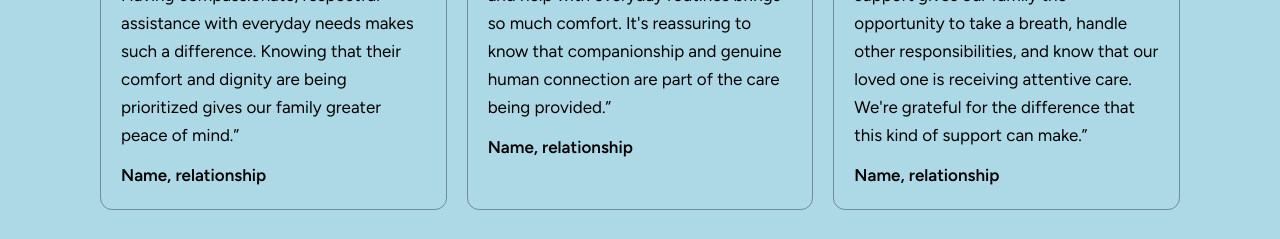
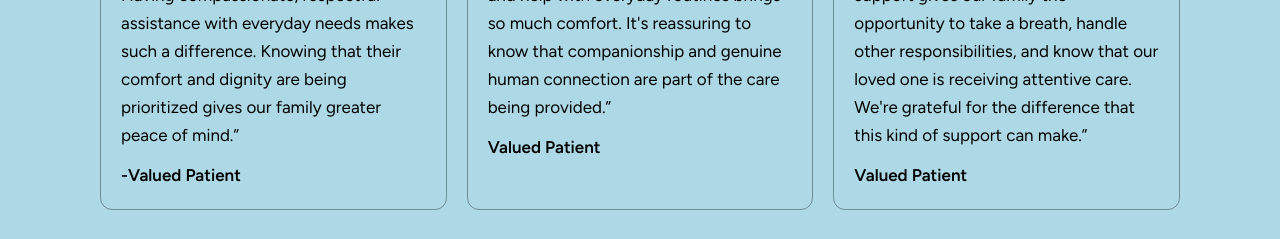
Before and after one commit to wisemufasa/Steadfast-Home-Care-LLC, a Next.js app: page / in a window 1280 px wide. Shown: the part 3720-3959 px from the top of the page. Built offline with nearby package versions, Linux system fonts and the light colour scheme.

Commit message:
Update page.tsx

```diff
--- a/src/app/page.tsx
+++ b/src/app/page.tsx
@@ -47,17 +47,17 @@ const testimonials = [
   {
     quote:
       "Finding someone we could trust to help care for our loved one was incredibly important to our family. Having compassionate, respectful assistance with everyday needs makes such a difference. Knowing that their comfort and dignity are being prioritized gives our family greater peace of mind.",
-    author: "Name, relationship",
+    author: "-Valued Patient",
   },
   {
     quote:
       "Sometimes, it's the little things that make the biggest difference. Having someone to talk with, share activities, and help with everyday routines brings so much comfort. It's reassuring to know that companionship and genuine human connection are part of the care being provided.",
-    author: "Name, relationship",
+    author: "Valued Patient",
   },
   {
     quote:
       "Being a caregiver for someone you love can be rewarding, but it can also be overwhelming. Having dependable support gives our family the opportunity to take a breath, handle other responsibilities, and know that our loved one is receiving attentive care. We're grateful for the difference that this kind of support can make.",
-    author: "Name, relationship",
+    author: "Valued Patient",
   },
 ];
 
```
